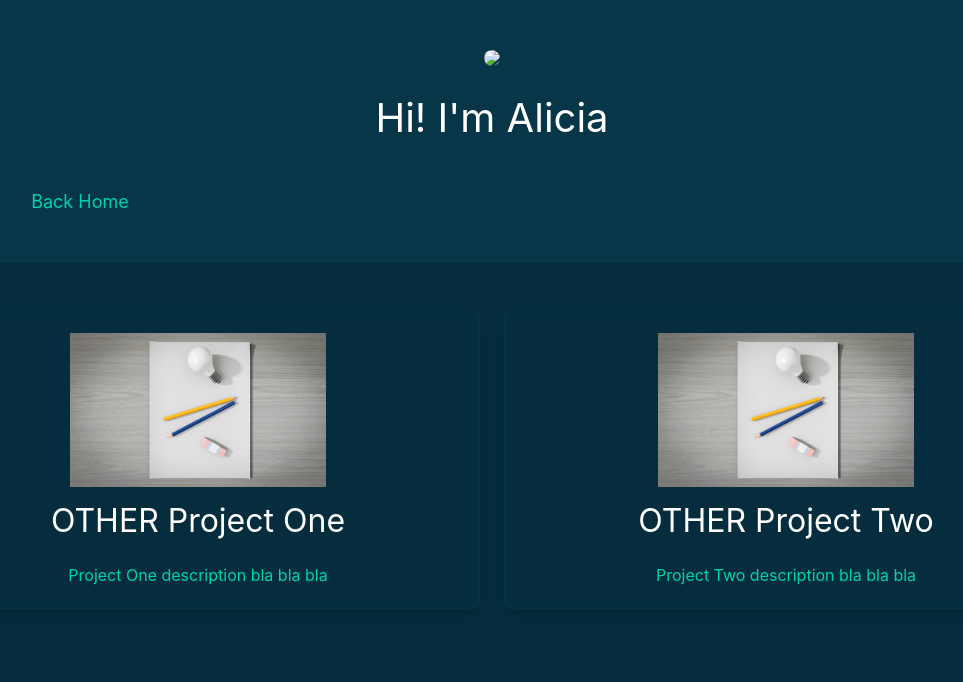
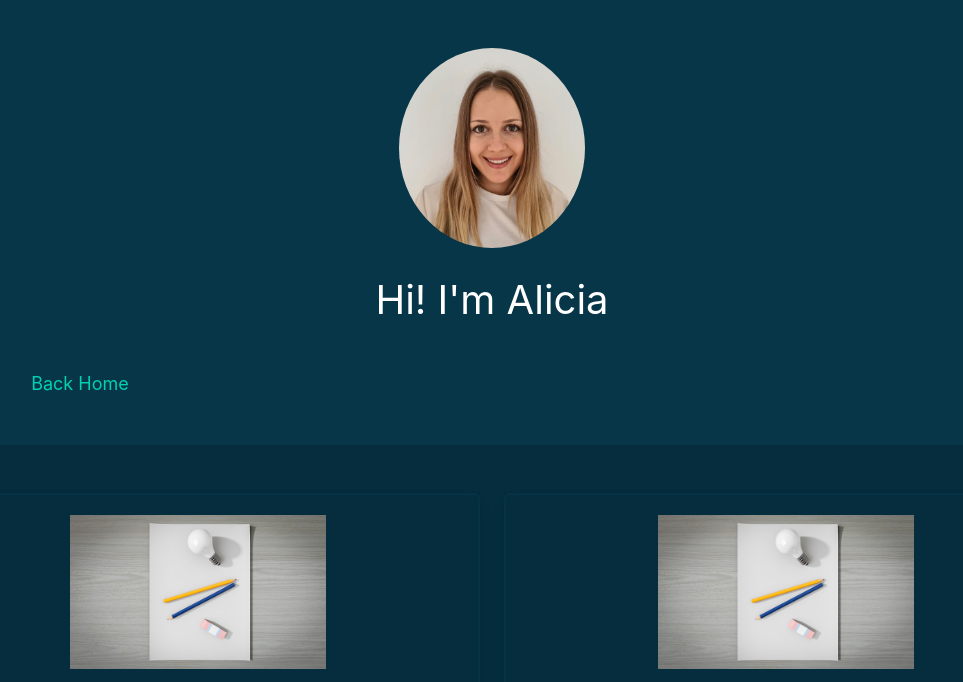
Before and after one commit to aliplaza/portfolio, a plain HTML site: page other/index.html in a window 1280 px wide. Shown: the top 682 px of the page, without its empty margins (148-1111 px from the left). Drawn offline with nearby package versions, Linux system fonts and the light colour scheme.

Commit message:
Arreglos de la imagen

```diff
--- a/other/index.html
+++ b/other/index.html
@@ -14,7 +14,7 @@
 		<!-- About Me -->
 		<section id="about" class="section section-1">
 			<div class="container has-text-centered">
-				<img class="avatar" src="../assets/img/profile.png">
+				<img class="avatar" src="../assets/img/yo.jpg">
 			</div>
 			<div>
 				<h1 class="title-h1">Hi! I'm Alicia</h1>
```
Also changed, not shown: index.html (+1 -1 lines), ux-ui/index.html (+1 -1 lines).
